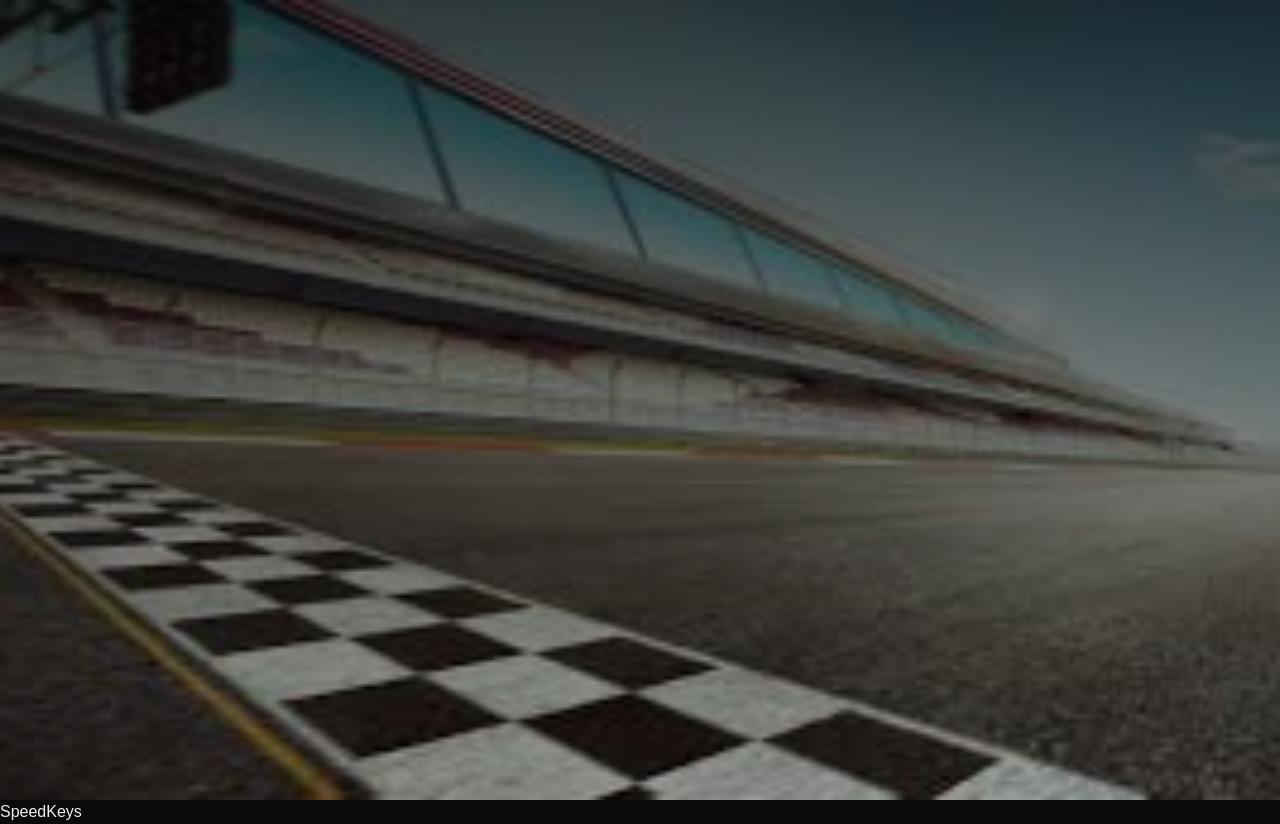
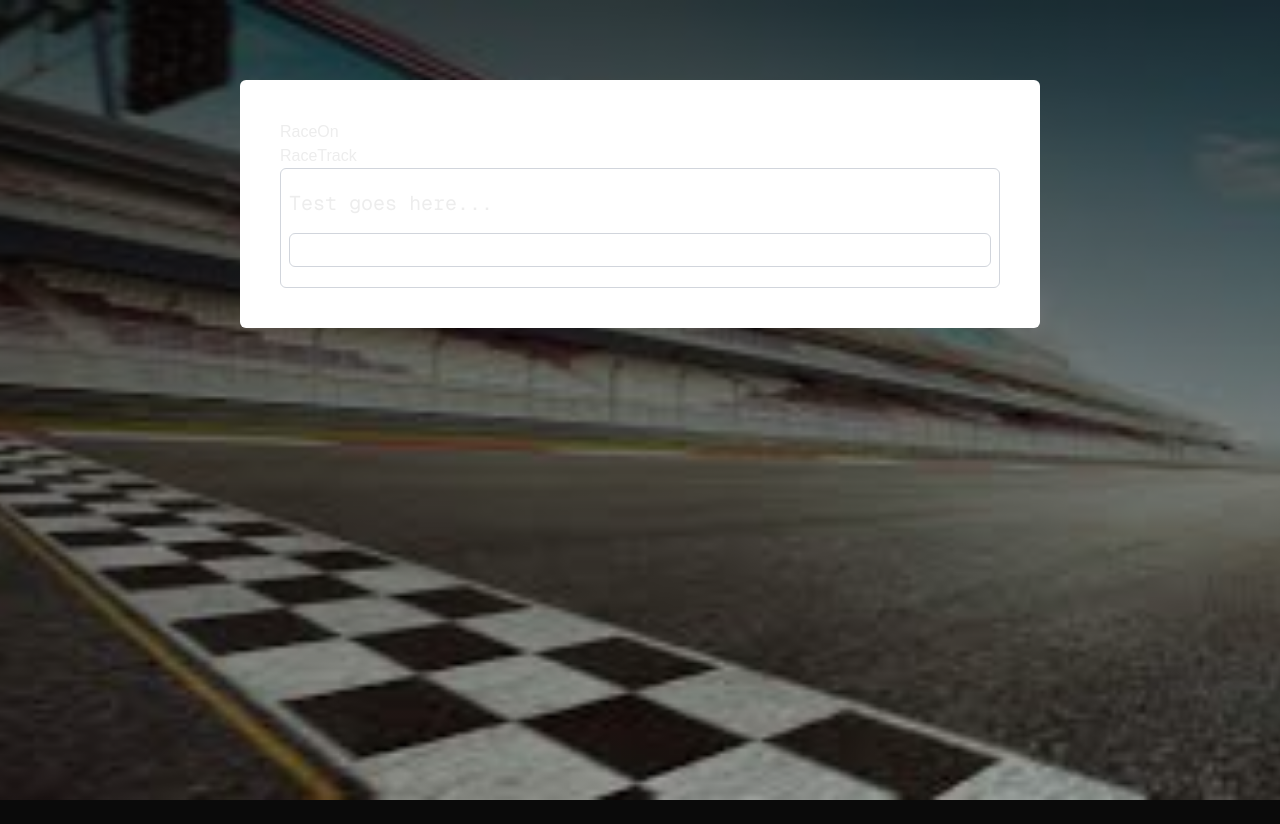
Before and after one commit to iamharshtambe/speed-keys, a Next.js app: page / in a window 1280 px wide. After the commit the page ends 800 px from the top, so only its background shows below. Built offline with nearby package versions, Linux system fonts and the light colour scheme.

Commit message:
add basic layout

```diff
--- /dev/null
+++ b/app/components/RaceOn.tsx
@@ -0,0 +1,3 @@
+export default function RaceOn() {
+  return <div>RaceOn</div>;
+}
--- /dev/null
+++ b/app/components/RaceTrack.tsx
@@ -0,0 +1,3 @@
+export default function RaceTrack() {
+  return <div>RaceTrack</div>;
+}
--- /dev/null
+++ b/app/components/TextInput.tsx
@@ -0,0 +1,10 @@
+export default function TextInput() {
+  return (
+    <div>
+      <input
+        type="text"
+        className="w-full rounded-md border border-gray-300 p-[2px] text-lg focus:border-black focus:outline-none"
+      />
+    </div>
+  );
+}
--- /dev/null
+++ b/app/components/TypingArea.tsx
@@ -0,0 +1,15 @@
+import TextInput from "./TextInput";
+
+export default function TypingArea() {
+  return (
+    <div className="space-y-4 rounded-md border border-gray-300 px-2 py-5 font-mono text-xl">
+      <div>
+        <p>Test goes here...</p>
+      </div>
+
+      <div>
+        <TextInput />
+      </div>
+    </div>
+  );
+}
--- a/app/layout.tsx
+++ b/app/layout.tsx
@@ -33,8 +33,9 @@ export default function RootLayout({
             style={{ backgroundImage: "url('/bg.jpeg')" }}
           />
           <div className="absolute inset-0 bg-gradient-to-b from-black/70 to-black/30" />
+
+          <main className="relative z-10">{children}</main>
         </div>
-        {children}
       </body>
     </html>
   );
--- a/app/page.tsx
+++ b/app/page.tsx
@@ -1,3 +1,15 @@
+import RaceOn from "./components/RaceOn";
+import RaceTrack from "./components/RaceTrack";
+import TypingArea from "./components/TypingArea";
+
 export default function Home() {
-  return <div>SpeedKeys</div>;
+  return (
+    <div className="flex items-center justify-center pt-20">
+      <div className="w-[800px] rounded-md bg-white p-10">
+        <RaceOn />
+        <RaceTrack />
+        <TypingArea />
+      </div>
+    </div>
+  );
 }
```
